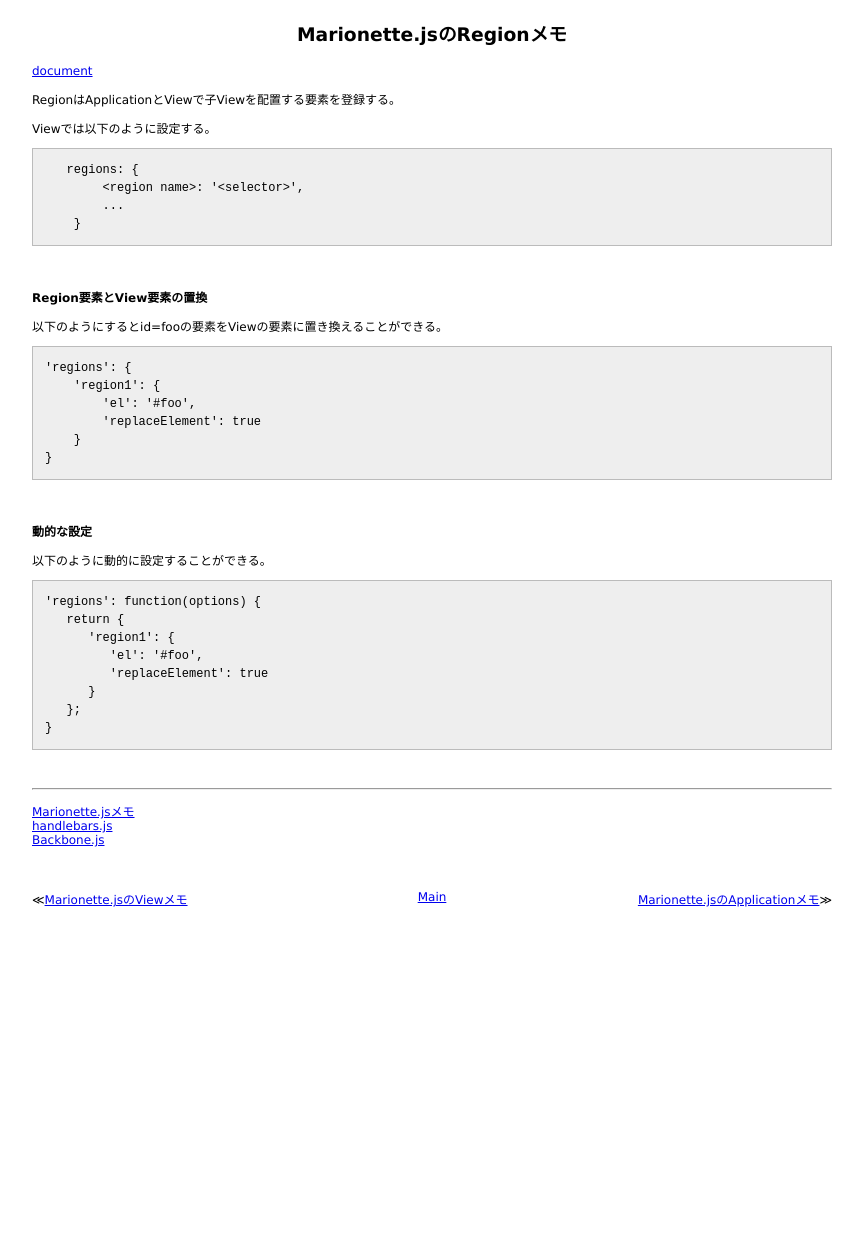
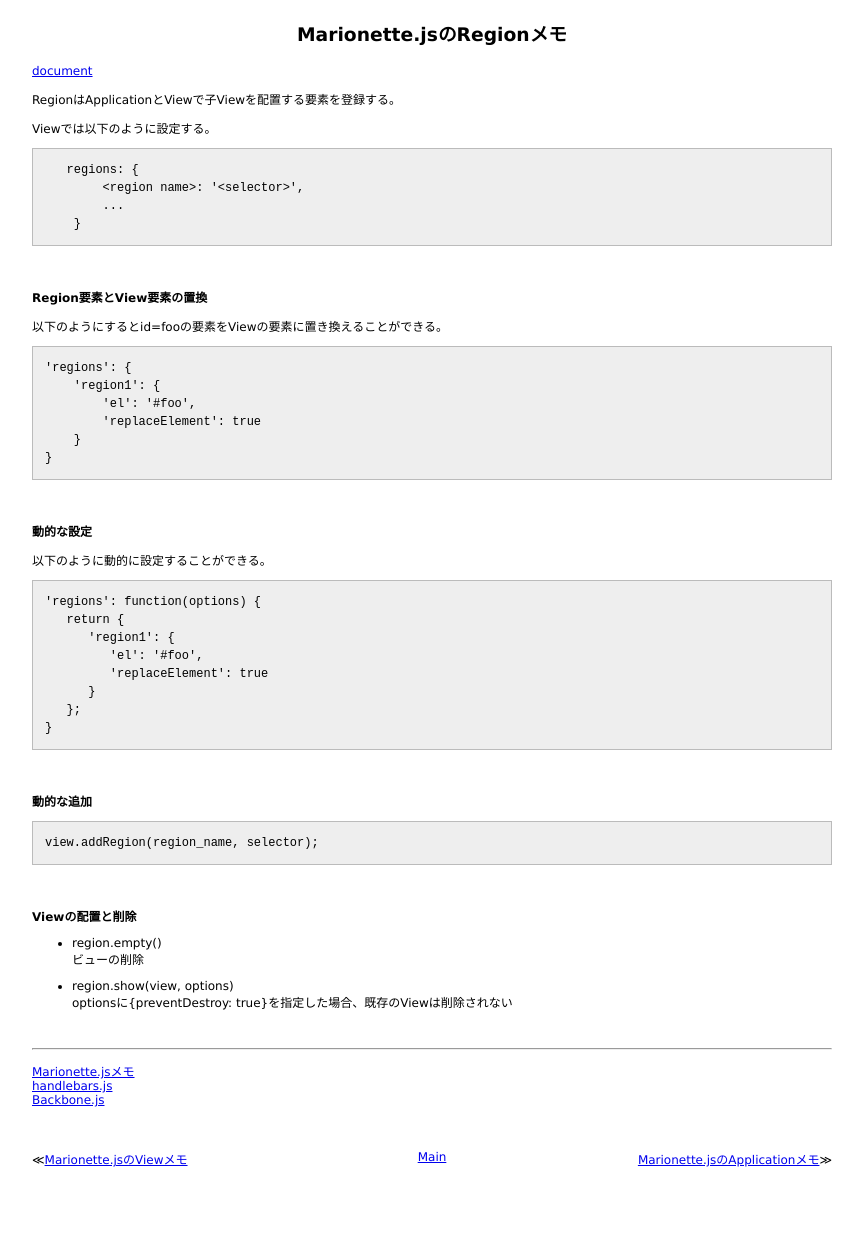
Before and after one commit to 38elements/38elements.github.com, a Jekyll site: the page built from _posts/2016-10-10-marionettejs-region.md, in a window 1280 px wide. Shown: the whole page, without its empty margins (208-1071 px from the left). Built offline with Jekyll 4.4.1, drawn with Linux system fonts in a browser that asks for light colours; before the commit the page ends 976 px from its top, so only the background shows below that.

Commit message:
Update 2016-10-10-marionettejs-region.md

````diff
--- a/_posts/2016-10-10-marionettejs-region.md
+++ b/_posts/2016-10-10-marionettejs-region.md
@@ -43,6 +43,22 @@ Viewでは以下のように設定する。
    };
 }
 ```
+<br>
+
+#### 動的な追加
+
+```
+view.addRegion(region_name, selector);
+```
+<br>
+
+#### Viewの配置と削除
+
+* region.empty()
+ビューの削除
+
+* region.show(view, options)
+optionsに{preventDestroy: true}を指定した場合、既存のViewは削除されない
 
 <br>
 <hr>
````
